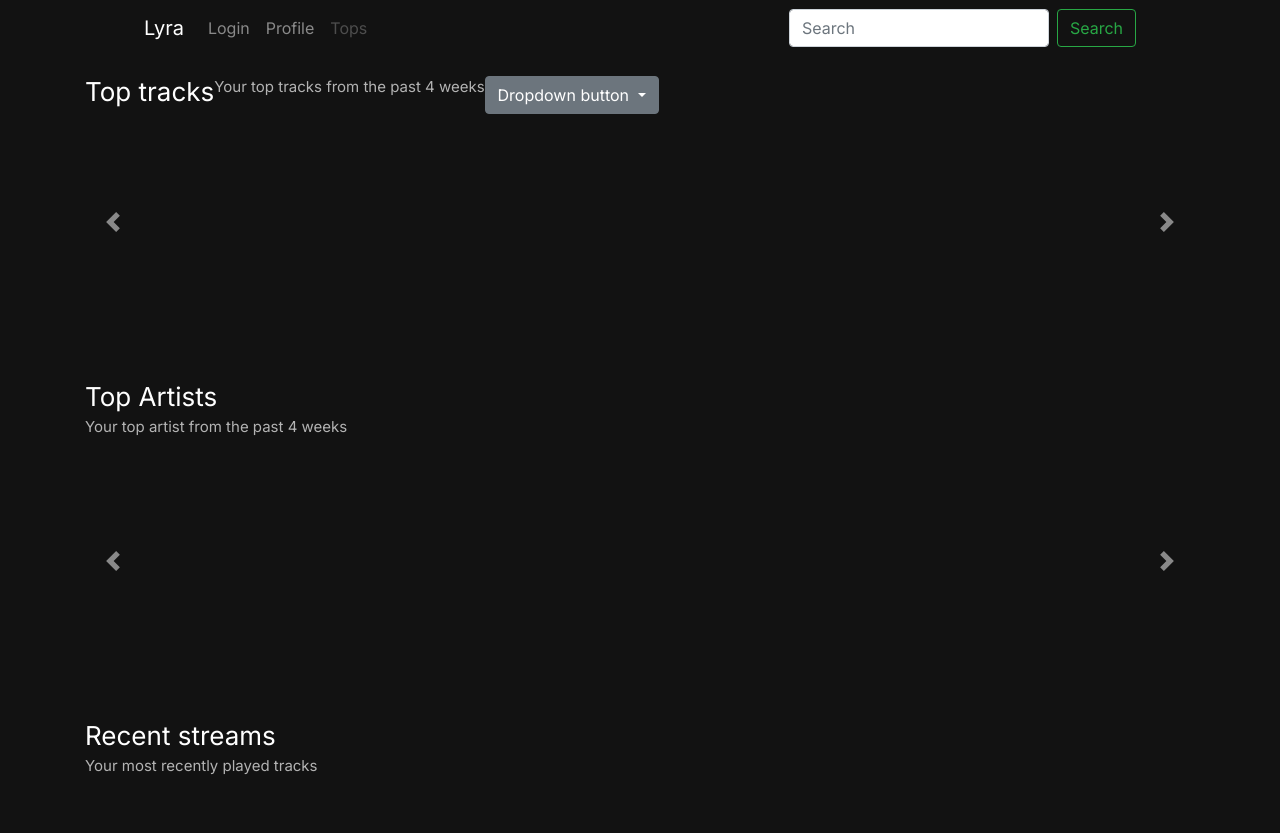
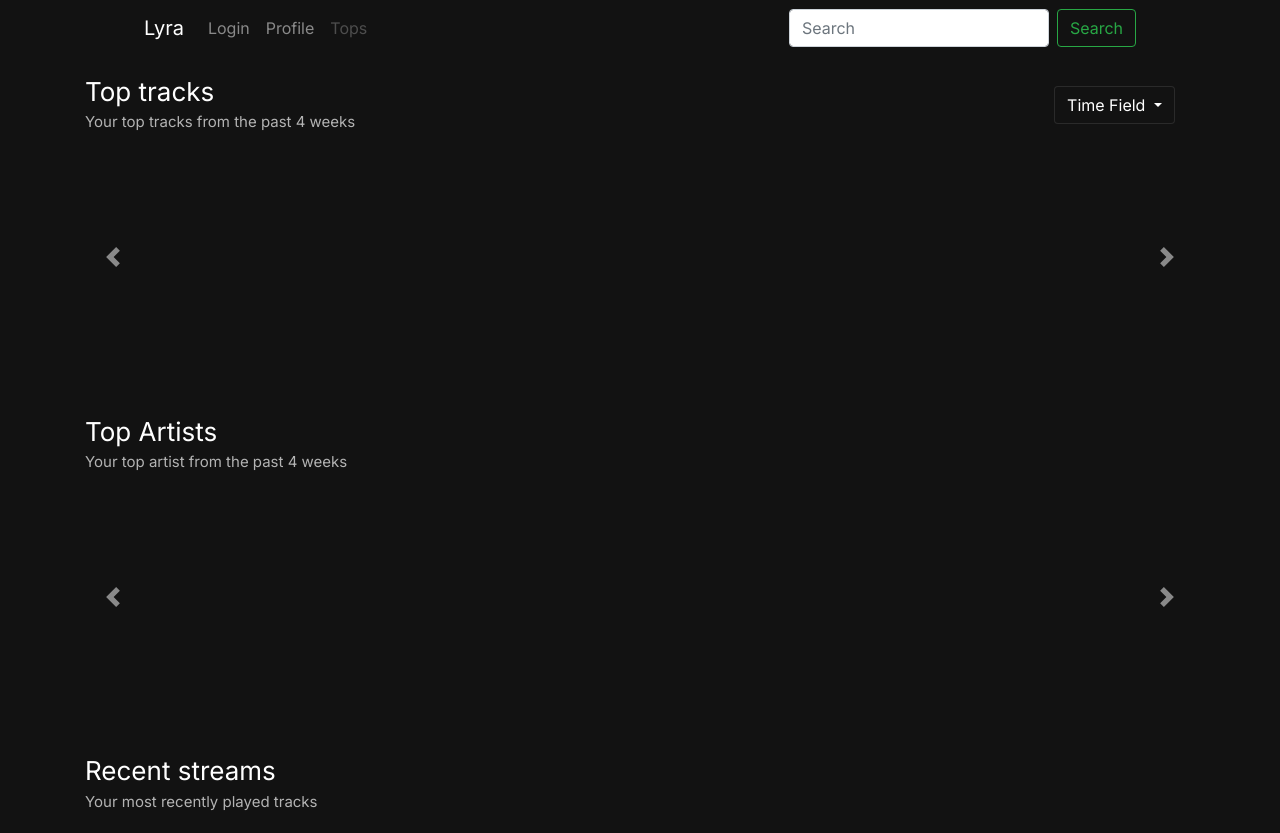
Before and after one commit to clemleri/SpotifyAnalysis, a Flask app: template templates/displayTops.html in a window 1280 px wide. Before the commit the page ends 775 px from the top, so only its background shows below. Run offline with Flask 3, Linux system fonts and the light colour scheme; the template is opened without the code that fills it, so the values that code supplies are empty; some libraries are stand-ins or nearby versions.

Commit message:
ajout dropDown menu de selection du champ temporel

```diff
--- a/server.py
+++ b/server.py
@@ -80,35 +80,41 @@ def user_profile():
 
     return render_template('displayProfile.html', posts=user)
 
-def fetch_top_tracks():
+def fetch_top_tracks(time_range = 'medium_term'):
     access_token = session.get('access_token')
     if not access_token:
         return "<p>Access token not found. Please <a href='/'>login</a> again.</p>"
 
     headers = {"Authorization": f"Bearer {access_token}"}
-    tracks_resp = requests.get("https://api.spotify.com/v1/me/top/tracks?limit=50", headers=headers)
+    tracks_resp = requests.get(f"https://api.spotify.com/v1/me/top/tracks?limit=50&time_range={time_range}", headers=headers)
 
     if tracks_resp.status_code != 200:
         return f"<p>Error fetching data: {tracks_resp.json()}</p>"
 
     tracks_data = tracks_resp.json()['items']
 
+    for i in range(0, len(tracks_data)):
+        tracks_data[i]['place'] = i+1
+
     chunksOfTrackData = [tracks_data[i:i+6] for i in range(0, len(tracks_data), 6)]
 
     return chunksOfTrackData
 
-def fetch_top_artists():
+def fetch_top_artists(time_range = 'medium_term'):
     access_token = session.get('access_token')
     if not access_token:
         return "<p>Access token not found. Please <a href='/'>login</a> again.</p>"
 
     headers = {"Authorization": f"Bearer {access_token}"}
-    artists_resp = requests.get("https://api.spotify.com/v1/me/top/artists?limit=50", headers=headers)
+    artists_resp = requests.get(f"https://api.spotify.com/v1/me/top/artists?limit=50&time_range={time_range}".strip(), headers=headers)
 
     if artists_resp.status_code != 200:
         return f"<p>Error fetching top artists: {artists_resp.json()}</p>"
 
     artists_data = artists_resp.json()['items']
+
+    for i in range(0, len(artists_data)):
+        artists_data[i]['place'] = i+1
 
     chunksOfArtistData = [artists_data[i:i+6] for i in range(0, len(artists_data), 8)]
 
@@ -130,11 +136,11 @@ def fetch_tracks_recently_played():
 
     return recently_played_tracks_data
 
-
-@app.route("/tops")
-def get_tops():
-    topTracks = fetch_top_tracks()
-    topArtists = fetch_top_artists()
+@app.route("/tops", defaults={'top_tracks_time_range' : 'medium_term', 'top_artists_time_range' : 'medium_term'})
+@app.route("/tops/<string:top_tracks_time_range>/<string:top_artists_time_range>")
+def get_tops(top_tracks_time_range, top_artists_time_range):
+    topTracks = fetch_top_tracks(top_tracks_time_range)
+    topArtists = fetch_top_artists(top_artists_time_range)
     recentlyPlayedTracks = fetch_tracks_recently_played()
     return render_template("displayTops.html", topTracks = topTracks, topArtists = topArtists, recently_played_tracks = recentlyPlayedTracks)
 
--- a/static/css/style.css
+++ b/static/css/style.css
@@ -1,4 +1,11 @@
 @import url('https://fonts.googleapis.com/css2?family=Inter:wght@400;600&display=swap');
+
+:root {
+    --TEXT_COLOR: #fff;
+    --BACKGROUND_FIRST_LAYER: #121212;
+    --BACKGROUND_SECOND_LAYER: #212121;
+    --BORDER_COLOR: rgba(255, 255, 255, .1);
+}
 
 body {
     background-color: #121212;
@@ -63,20 +70,16 @@ h2 {
 
 .flex-text-container {
     display: flex;
+    flex-direction: column;
+    float: left;
 }
 
-.flex-text-container {
-
+.flex-components-container {
+    display: flex;
+    flex-direction: row;
+    justify-content: space-between;
 }
 
-.flex-text-container > .bigTitle,
-.flex-text-container > .subtitle {
-    justify-content: left;
-}
-
-.flex-container > .dropdown {
-    justify-content: right;
-}
 
 .flex-container {
     display: flex;
@@ -200,8 +203,38 @@ h2 {
 
 /* DROPDOWN */
 .dropdown, .dropup {
-    justify-content: right;
+    margin-right: 20px;
+    margin-top: 10px;
 }
+
+.dropdown-menu {
+    background-color: var(--BACKGROUND_SECOND_LAYER);
+}
+
+.btn-secondary {
+    color: #fff;
+    background-color: var(--BACKGROUND_FIRST_LAYER);
+    border-color: var(--BORDER_COLOR);
+}
+
+.btn-secondary:not(:disabled):not(.disabled).active, .btn-secondary:not(:disabled):not(.disabled):active, .show>.btn-secondary.dropdown-toggle {
+    color: #fff;
+    background-color: var(--BACKGROUND_FIRST_LAYER);
+    border-color: var(--BORDER_COLOR);
+}
+
+.dropdown-item {
+    background-color: var(--BACKGROUND_FIRST_LAYER);
+    color: var(--TEXT_COLOR);
+    border-color: var(--BACKGROUND_SECOND_LAYER);
+}
+
+.dropdown-item::hover {
+    background-color: var(--BACKGROUND_SECOND_LAYER);
+    color: var(--TEXT_COLOR);
+    border-color: var(--BACKGROUND_SECOND_LAYER);
+}
+
 /* TRACK RECENTLY PLAYED */
 
 .grid-container {
--- a/templates/displayTops.html
+++ b/templates/displayTops.html
@@ -1,20 +1,27 @@
 {% extends 'index.html' %}
 
 {% block content %}
-<div class="flex-text-container">
-    <div class="bigTitle"><h2>Top tracks</h2></div>
-    <div class='subtitle'>Your top tracks from the past 4 weeks</div>
+<div class="flex-components-container">
+    <div class="flex-text-container">
+        <div class="bigTitle">
+            <h2>Top tracks</h2>
+        </div>
+        <div class='subtitle'>Your top tracks from the past 4 weeks</div>
+    </div>
     <div class="dropdown">
-        <button class="btn btn-secondary dropdown-toggle" type="button" id="dropdownMenuButton" data-toggle="dropdown" aria-haspopup="true" aria-expanded="false">
-          Dropdown button
+        <button class="btn btn-secondary dropdown-toggle" type="button" id="dropdownMenuButton" data-toggle="dropdown"
+            aria-haspopup="true" aria-expanded="false">
+            Time Field
         </button>
         <div class="dropdown-menu" aria-labelledby="dropdownMenuButton">
-          <a class="dropdown-item" href="#">Action</a>
-          <a class="dropdown-item" href="#">Another action</a>
-          <a class="dropdown-item" href="#">Something else here</a>
+            <a class="dropdown-item" href="{{ url_for('get_tops', top_tracks_time_range='short_term', top_artists_time_range='short_term')}}">4 weeks</a>
+            <a class="dropdown-item" href="{{ url_for('get_tops', top_tracks_time_range='medium_term', top_artists_time_range='medium_term')}}">6 months</a>
+            <a class="dropdown-item" href="{{ url_for('get_tops', top_tracks_time_range='long_term', top_artists_time_range='long_term')}}">1 year</a>
         </div>
     </div>
 </div>
+
+
 <div id="carouselTopTracks" class="carousel slide" data-ride="carousel">
     <div class="carousel-inner">
         {% for i in range(topTracks|length) %}
@@ -27,7 +34,7 @@
                     {% for track in topTracks[i] %}
                     <div class="trackCard">
                         <img src="{{track['album']['images'][0]['url']}}" alt="{{ track['name']}}">
-                        <div class="title">{{ track['name']}}</div>
+                        <div class="title">{{track['place']}}. {{ track['name']}}</div>
                         <div class="subtitle-small">{{ track['artists'][0]['name'] }}</div>
                     </div>
                     {% endfor %}
@@ -64,7 +71,7 @@
                             {% else %}
                             <img src="" alt="{{ artist['name']}}">
                             {% endif %}
-                            <div class="title">{{ artist['name']}}</div>
+                            <div class="title">{{artist['place']}}. {{ artist['name']}}</div>
                             <div class="subtitle-small">{{ artist['genres']|join(', ') }}</div>
                         </div>
                         {% endfor %}
@@ -100,7 +107,8 @@
                     {% for artist in trackPlayed['track']['artists'] %}
                     <p hidden>{{ fromArtistsName.append(artist['name']) }}</p>
                     {% endfor %}
-                    <div class="subtitle">{{ fromArtistsName|join(", ")}} &#x25CF {{ trackPlayed['track']['album']['name'] }}</div>
+                    <div class="subtitle">{{ fromArtistsName|join(", ")}} &#x25CF {{
+                        trackPlayed['track']['album']['name'] }}</div>
                 </div>
             </div>
             {% endfor %}
```
